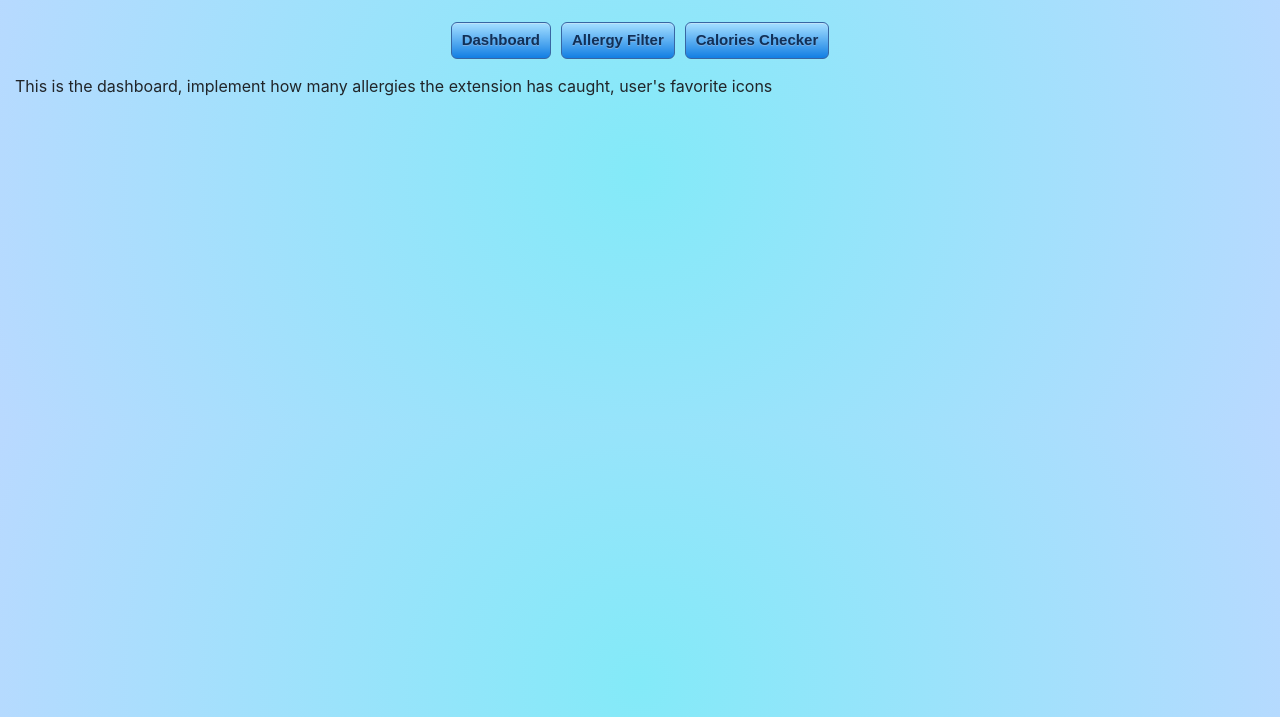
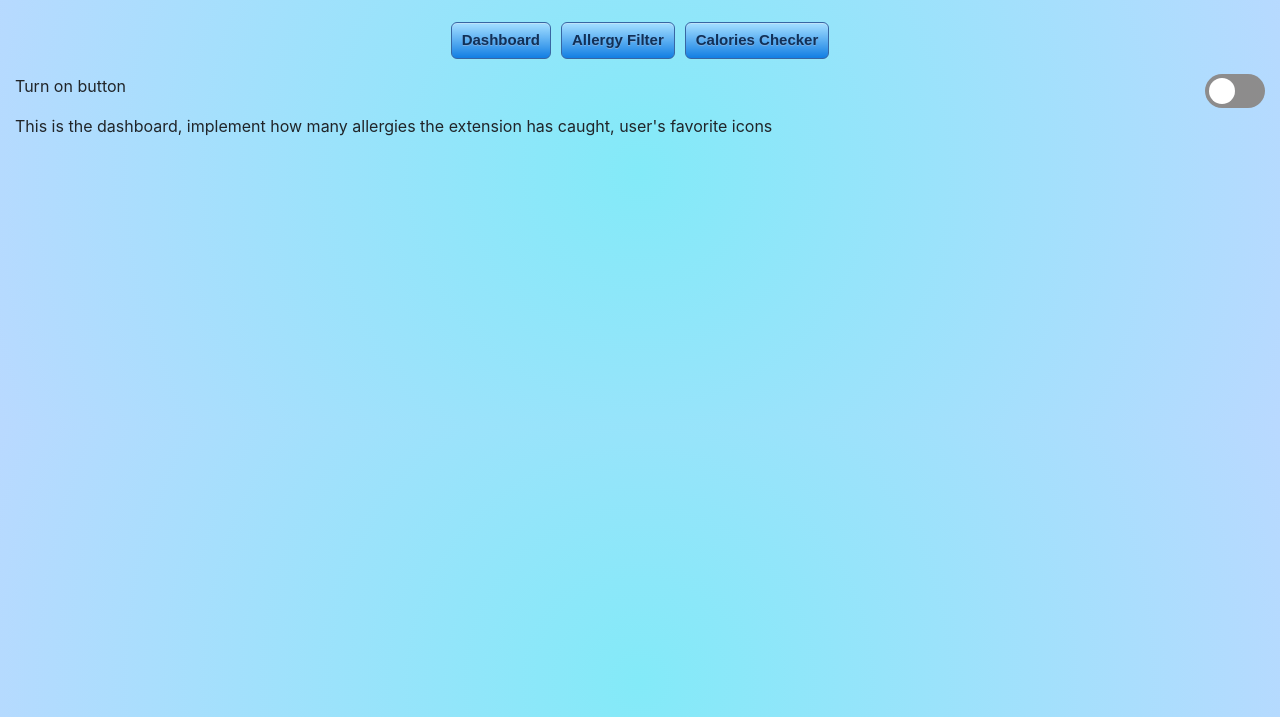
Before and after one commit to daniel-zm-fang/nutrifind, a website built with webpack: page frontend/src/popup.html in a window 1280 px wide. Shown: the part 83-800 px from the top of the page. Built offline with nearby package versions, Linux system fonts and the light colour scheme; some packages are replaced by stand-ins of ours; a web font is replaced by a local one.

Commit message:
added on/off feature

```diff
--- a/frontend/src/popup.css
+++ b/frontend/src/popup.css
@@ -15,7 +15,7 @@ body {
     height: 44px;
     position: absolute;
     top: 22px;
-    left:102px;
+    left: 102px;
 }
 
 #titleText {
@@ -93,3 +93,64 @@ body {
 .list-group-item {
     padding: 4px 10px;
 }
+
+/*this is slider code*/
+
+.switch {
+    position: relative;
+    display: inline-block;
+    width: 60px;
+    height: 34px;
+  }
+
+  .switch input {
+    opacity: 0;
+    width: 0;
+    height: 0;
+  }
+
+  .slider {
+    position: absolute;
+    cursor: pointer;
+    top: 0;
+    left: 0;
+    right: 0;
+    bottom: 0;
+    background-color: rgb(141, 140, 140);
+    -webkit-transition: .4s;
+    transition: .4s;
+  }
+
+  .slider:before {
+    position: absolute;
+    content: "";
+    height: 26px;
+    width: 26px;
+    left: 4px;
+    bottom: 4px;
+    background-color: white;
+    -webkit-transition: .4s;
+    transition: .4s;
+  }
+
+  input:checked + .slider {
+    background-color: #015ba5;
+  }
+
+  input:focus + .slider {
+    box-shadow: 0 0 1px #2196F3;
+  }
+
+  input:checked + .slider:before {
+    -webkit-transform: translateX(26px);
+    -ms-transform: translateX(26px);
+    transform: translateX(26px);
+  }
+
+  .slider.round {
+    border-radius: 20px;
+  }
+
+  .slider.round:before {
+    border-radius: 50%;
+  }
--- a/frontend/src/popup.html
+++ b/frontend/src/popup.html
@@ -29,6 +29,15 @@
         <button type="button" id="caloriesButton" class="myButton">Calories Checker</button>
     </div>
     <div id="dashboard" class="tab">
+        <div class="float-right">
+            <label class="switch">
+                <input type="checkbox">
+                <span class="slider round"></span>
+            </label>
+        </div>
+        <p>Turn on button</p>
+    </div>
+    <div>
         <p>This is the dashboard, implement how many allergies the extension has caught, user's favorite icons</p>
     </div>
     <div id="allergy" class="tab" style="display: none">
```
